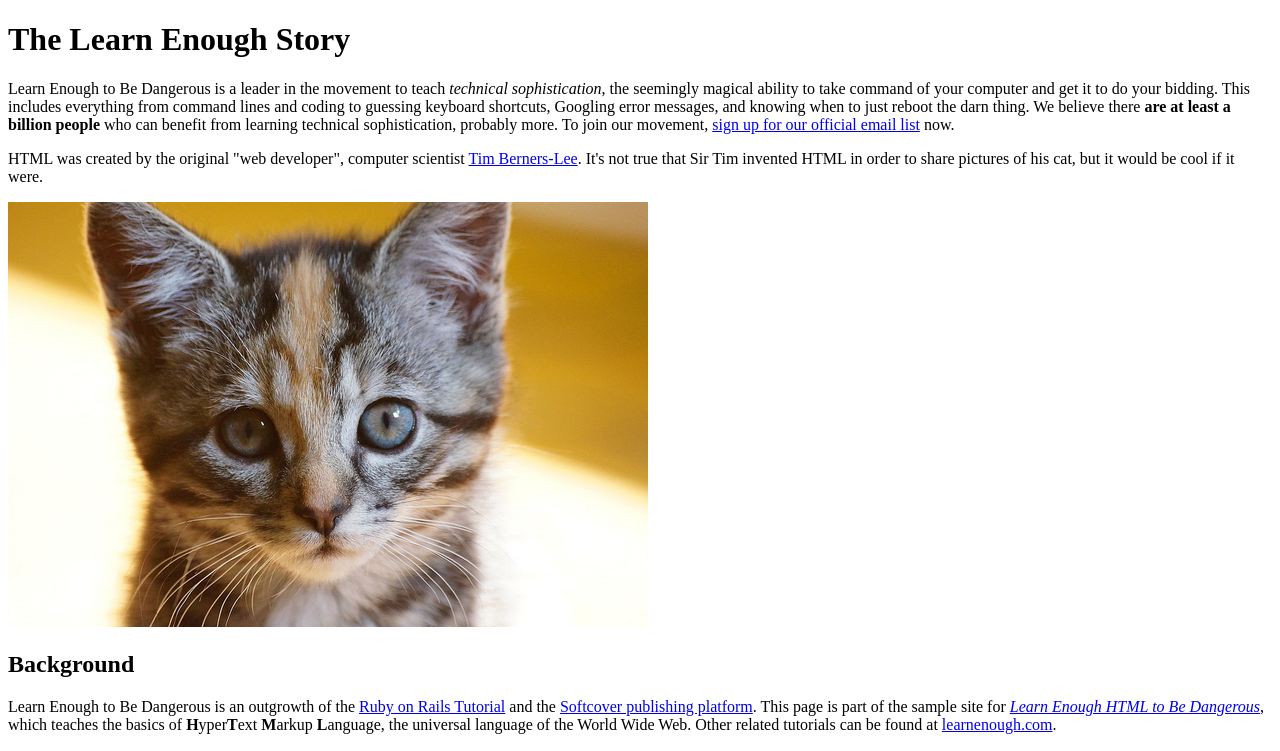
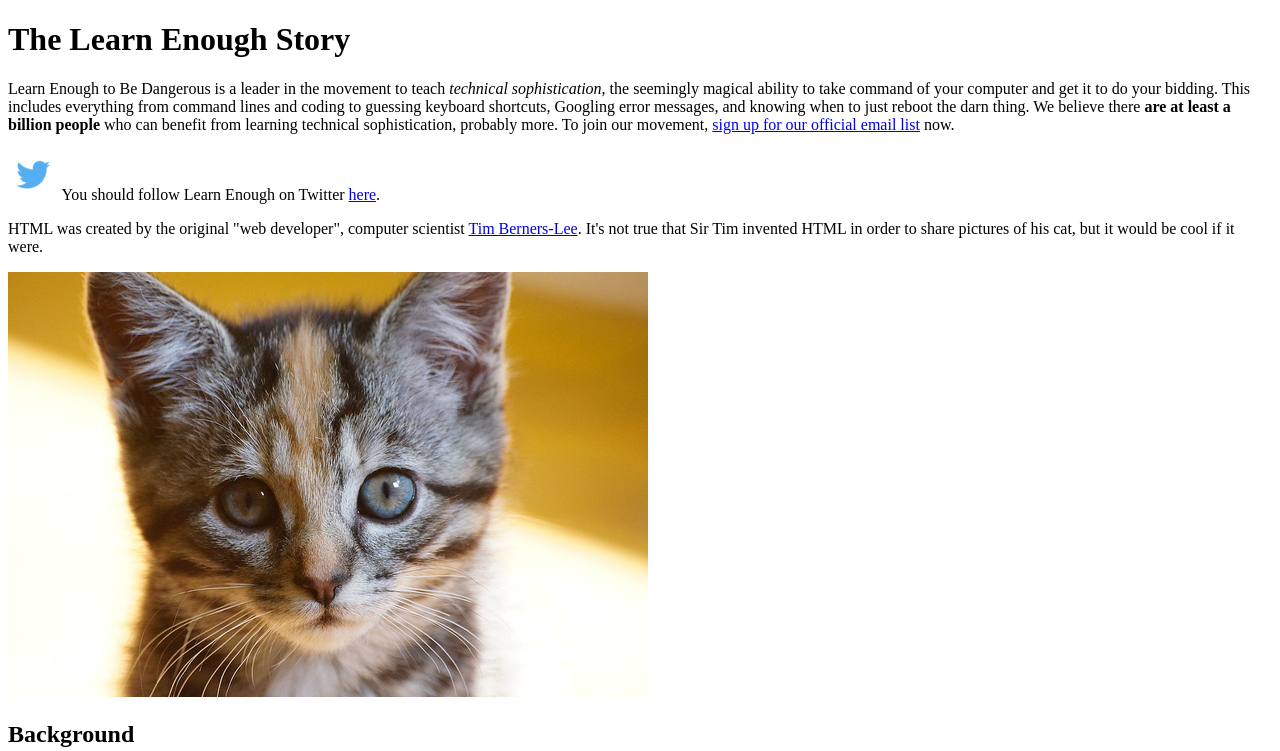
Before and after one commit to ejoblin/sample_website, a plain HTML site: page index.html in a window 1280 px wide. Shown: the top 751 px of the page. Drawn offline with Linux system fonts and the light colour scheme.

Commit message:
Add Twitter logo and links

```diff
--- a/index.html
+++ b/index.html
@@ -19,13 +19,23 @@
       </p>
 
       <p>
+        <a href="http://twitter.com/learnenough" target="_blank" style="text-decoration: none;">
+          <img src="images/small_twitter_logo.png" alt="twitter logo">
+        </a>
+        You should follow Learn Enough on Twitter
+        <a href="http://twitter.com/learnenough" target="_blank">here</a>.
+      </p>
+
+      <p>
         HTML was created by the original "web developer", computer scientist
         <a href="https://en.wikipedia.org/wiki/Tim_Berners-Lee">Tim
         Berners-Lee</a>. It's not true that Sir Tim invented HTML in order to
         share pictures of his cat, but it would be cool if it were.
       </p>
 
-      <img src="images/kitten.jpg" alt="An adorable kitten">
+      <a href="http://flickr.com/photos/deborah_s_perspective/14144861329">
+        <img src="images/kitten.jpg" alt="An adorable kitten">
+      </a>
 
     <h2>Background</h2>
 
```
Also changed, not shown: images/small_twitter_logo.png (added).
